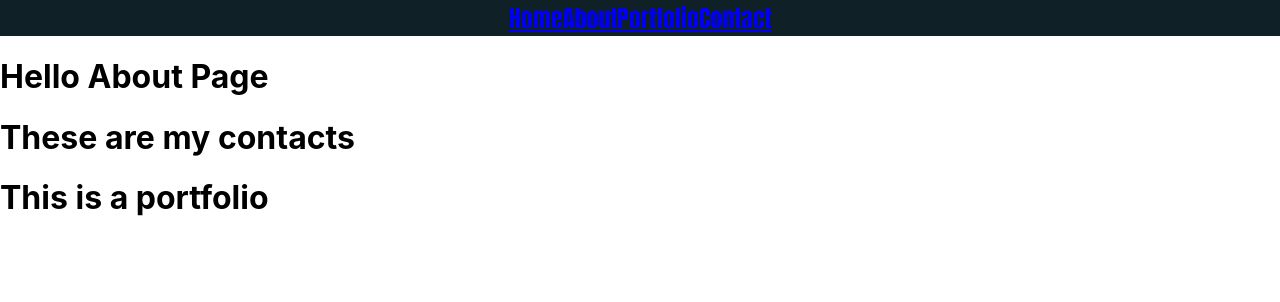
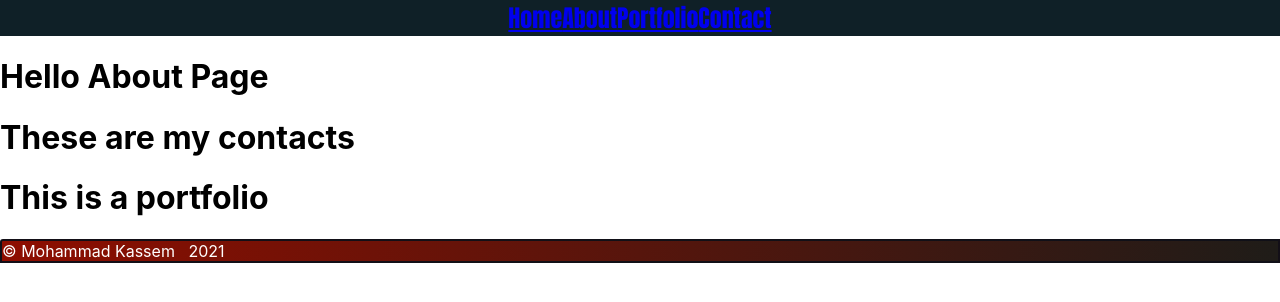
Before and after one commit to mkassem917/react-portfolio2, a React (Create React App) app: page / in a window 1280 px wide. Shown: the top 302 px of the page. Built offline with nearby package versions, Linux system fonts and the light colour scheme.

Commit message:
removed some folders and added Footer

```diff
--- a/src/App.js
+++ b/src/App.js
@@ -3,6 +3,7 @@ import Navbar from "./components/Navbar/MyNavbar.jsx";
 import About from "./pages/About";
 import Contact from "./pages/Contact";
  import Portfolio from "./pages/Portfolio";
+ import Footer from "./components/Footer/Footer.jsx"
 
 function App() {
   return (
@@ -13,6 +14,7 @@ function App() {
         <Contact />
         <Portfolio />
 
+       <Footer />
       </div>
 
   );
--- /dev/null
+++ b/src/components/Footer/Footer.css
@@ -0,0 +1,16 @@
+.footer-style {
+    background: -webkit-linear-gradient(
+        to left,
+        #1f1c18,
+        #8e0e00
+      );
+      background: linear-gradient(
+        to left,
+        #1f1c18,
+        #8e0e00
+      );
+    color: #fff;
+    font-size: 1em;
+    border: 2px solid #101018f8;
+    border-top-left-radius: 3px;
+  }
--- /dev/null
+++ b/src/components/Footer/Footer.jsx
@@ -0,0 +1,15 @@
+import React from "react";
+
+import "./Footer.css";
+
+const Footer = () => {
+  return (
+    <div>
+      <div className="py-2 text-center footer-style">
+        © Mohammad Kassem &nbsp; {new Date().getFullYear()}
+      </div>
+    </div>
+  );
+};
+
+export default Footer;
```
Also changed, not shown: src/components/Card/Card.jsx (deleted, +0 -27 lines).
